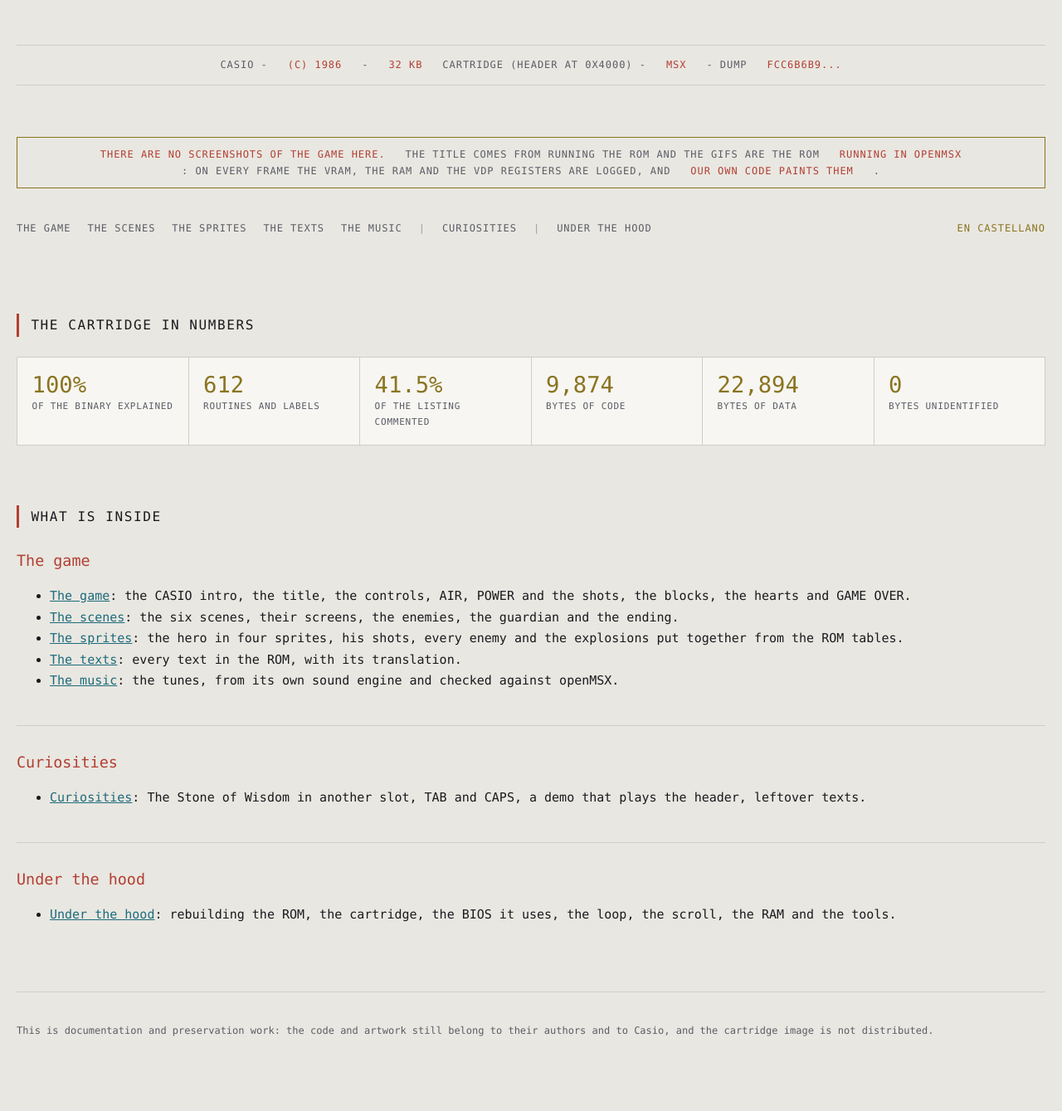
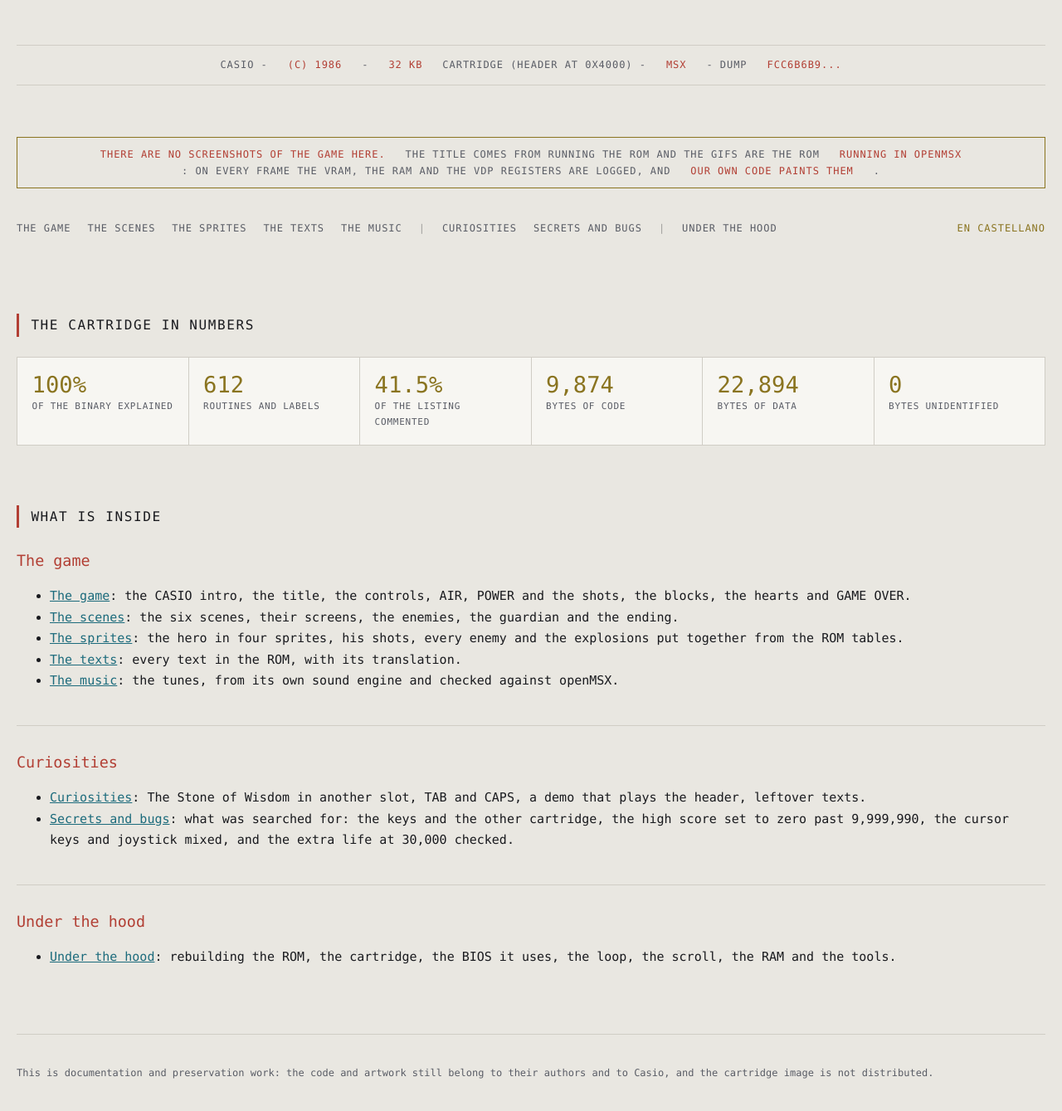
Before and after one commit to antxiko/SealOfHades-disassembly, a Jekyll site: the page docs/index.html, which Jekyll copies as it is, in a window 1280 px wide and 1400 px high, scrolled down 559 px. Shown: the top 1339 px of the window at 83% size. Built offline with Jekyll 4.4.1, drawn with Linux system fonts in a browser that asks for light colours.

Commit message:
Secretos y fallos: las teclas, el record a cero y la palanca; la vida de los 30.000 comprobada
Nueva pagina SECRETS-AND-BUGS / SECRETOS-Y-FALLOS. Ejecutando puntos_suma: al pasar de 999.999 por
dentro copia al record los puntos ya dados la vuelta; a los 3.000 por dentro llama a leon_suma y
apunta 0xE02D (la nota decia 0xE03A, la casilla de TAB: copiada de otro cartucho, corregida).
La palanca, el OR de los dos GTSTCK.

Co-Authored-By: Claude Opus 5.5 <noreply@anthropic.com>

```diff
--- a/docs/es/index.html
+++ b/docs/es/index.html
@@ -89,10 +89,10 @@ audio{display:block;width:100%;max-width:640px;margin:.75rem 0 1.5rem}
 </header>
 <p class="ficha" style="border:1px solid var(--oro);padding:.8em 1em;margin:1.5em 0">
 <b>Aqu&iacute; no hay capturas del juego.</b> El t&iacute;tulo sale de ejecutar la ROM y los GIF son la ROM <b>funcionando en openMSX</b>: en cada cuadro se apuntan la VRAM, la RAM y los registros del VDP, y <b>c&oacute;digo nuestro los pinta</b>.</p>
-<nav><a href="LA-PARTIDA.html">La partida</a><a href="LAS-ESCENAS.html">Las escenas</a><a href="LOS-SPRITES.html">Los sprites</a><a href="LOS-TEXTOS.html">Los textos</a><a href="LA-MUSICA.html">La m&uacute;sica</a><span style="opacity:.35">|</span><a href="CURIOSIDADES.html">Curiosidades</a><span style="opacity:.35">|</span><a href="POR-DENTRO.html">Por dentro</a><a href="../" style="margin-left:auto;color:var(--oro)">In English</a></nav>
+<nav><a href="LA-PARTIDA.html">La partida</a><a href="LAS-ESCENAS.html">Las escenas</a><a href="LOS-SPRITES.html">Los sprites</a><a href="LOS-TEXTOS.html">Los textos</a><a href="LA-MUSICA.html">La m&uacute;sica</a><span style="opacity:.35">|</span><a href="CURIOSIDADES.html">Curiosidades</a><a href="SECRETOS-Y-FALLOS.html">Secretos y fallos</a><span style="opacity:.35">|</span><a href="POR-DENTRO.html">Por dentro</a><a href="../" style="margin-left:auto;color:var(--oro)">In English</a></nav>
 <section id="numbers">
   <h2>El cartucho en cifras</h2>
   <div class="cifras"><div class="cifra"><b>100 %</b><span>del binario explicado</span></div><div class="cifra"><b>612</b><span>rutinas y etiquetas</span></div><div class="cifra"><b>41,5 %</b><span>del listado comentado</span></div><div class="cifra"><b>9.874</b><span>bytes de código</span></div><div class="cifra"><b>22.894</b><span>bytes de datos</span></div><div class="cifra"><b>0</b><span>bytes sin identificar</span></div></div>
 </section>
-<section id="pages"><h2>Lo que hay dentro</h2><div class="hall"><h3>El juego</h3><ul><li><a href="LA-PARTIDA.html">La partida</a>: la presentaci&oacute;n de CASIO, el t&iacute;tulo, los mandos, AIR, POWER y los disparos, los bloques, los corazones y GAME OVER.</li><li><a href="LAS-ESCENAS.html">Las escenas</a>: las seis escenas, sus pantallas, los enemigos, el guardi&aacute;n y el final.</li><li><a href="LOS-SPRITES.html">Los sprites</a>: el protagonista en cuatro sprites, sus disparos, cada enemigo y las explosiones montados desde la ROM.</li><li><a href="LOS-TEXTOS.html">Los textos</a>: todos los textos de la ROM, con su traducci&oacute;n.</li><li><a href="LA-MUSICA.html">La m&uacute;sica</a>: las m&uacute;sicas, de su propio motor de sonido y cotejadas con openMSX.</li></ul></div><div class="hall"><h3>Curiosidades</h3><ul><li><a href="CURIOSIDADES.html">Curiosidades</a>: The Stone of Wisdom en otro slot, TAB y CAPS, una demostraci&oacute;n que juega la cabecera, textos sobrantes.</li></ul></div><div class="hall"><h3>Por dentro</h3><ul><li><a href="POR-DENTRO.html">Por dentro</a>: rehacer la ROM, el cartucho, la BIOS que usa, el bucle, el avance de la pantalla, la RAM y las herramientas.</li></ul></div></section>
+<section id="pages"><h2>Lo que hay dentro</h2><div class="hall"><h3>El juego</h3><ul><li><a href="LA-PARTIDA.html">La partida</a>: la presentaci&oacute;n de CASIO, el t&iacute;tulo, los mandos, AIR, POWER y los disparos, los bloques, los corazones y GAME OVER.</li><li><a href="LAS-ESCENAS.html">Las escenas</a>: las seis escenas, sus pantallas, los enemigos, el guardi&aacute;n y el final.</li><li><a href="LOS-SPRITES.html">Los sprites</a>: el protagonista en cuatro sprites, sus disparos, cada enemigo y las explosiones montados desde la ROM.</li><li><a href="LOS-TEXTOS.html">Los textos</a>: todos los textos de la ROM, con su traducci&oacute;n.</li><li><a href="LA-MUSICA.html">La m&uacute;sica</a>: las m&uacute;sicas, de su propio motor de sonido y cotejadas con openMSX.</li></ul></div><div class="hall"><h3>Curiosidades</h3><ul><li><a href="CURIOSIDADES.html">Curiosidades</a>: The Stone of Wisdom en otro slot, TAB y CAPS, una demostraci&oacute;n que juega la cabecera, textos sobrantes.</li><li><a href="SECRETOS-Y-FALLOS.html">Secretos y fallos</a>: lo que se ha buscado: las teclas y el otro cartucho, el r&eacute;cord a cero pasados los 9.999.990, los cursores y el mando que se mezclan, y la vida de m&aacute;s a los 30.000 comprobada.</li></ul></div><div class="hall"><h3>Por dentro</h3><ul><li><a href="POR-DENTRO.html">Por dentro</a>: rehacer la ROM, el cartucho, la BIOS que usa, el bucle, el avance de la pantalla, la RAM y las herramientas.</li></ul></div></section>
 <footer><p>Esto es trabajo de documentación y preservación: el código y los gráficos siguen siendo de sus autores y de Casio, y la imagen del cartucho no se distribuye.</p></footer>
--- a/docs/index.html
+++ b/docs/index.html
@@ -89,10 +89,10 @@ audio{display:block;width:100%;max-width:640px;margin:.75rem 0 1.5rem}
 </header>
 <p class="ficha" style="border:1px solid var(--oro);padding:.8em 1em;margin:1.5em 0">
 <b>There are no screenshots of the game here.</b> The title comes from running the ROM and the GIFs are the ROM <b>running in openMSX</b>: on every frame the VRAM, the RAM and the VDP registers are logged, and <b>our own code paints them</b>.</p>
-<nav><a href="THE-GAME.html">The game</a><a href="THE-SCENES.html">The scenes</a><a href="THE-SPRITES.html">The sprites</a><a href="THE-TEXTS.html">The texts</a><a href="THE-MUSIC.html">The music</a><span style="opacity:.35">|</span><a href="CURIOSITIES.html">Curiosities</a><span style="opacity:.35">|</span><a href="UNDER-THE-HOOD.html">Under the hood</a><a href="es/" style="margin-left:auto;color:var(--oro)">En castellano</a></nav>
+<nav><a href="THE-GAME.html">The game</a><a href="THE-SCENES.html">The scenes</a><a href="THE-SPRITES.html">The sprites</a><a href="THE-TEXTS.html">The texts</a><a href="THE-MUSIC.html">The music</a><span style="opacity:.35">|</span><a href="CURIOSITIES.html">Curiosities</a><a href="SECRETS-AND-BUGS.html">Secrets and bugs</a><span style="opacity:.35">|</span><a href="UNDER-THE-HOOD.html">Under the hood</a><a href="es/" style="margin-left:auto;color:var(--oro)">En castellano</a></nav>
 <section id="numbers">
   <h2>The cartridge in numbers</h2>
   <div class="cifras"><div class="cifra"><b>100%</b><span>of the binary explained</span></div><div class="cifra"><b>612</b><span>routines and labels</span></div><div class="cifra"><b>41.5%</b><span>of the listing commented</span></div><div class="cifra"><b>9,874</b><span>bytes of code</span></div><div class="cifra"><b>22,894</b><span>bytes of data</span></div><div class="cifra"><b>0</b><span>bytes unidentified</span></div></div>
 </section>
-<section id="pages"><h2>What is inside</h2><div class="hall"><h3>The game</h3><ul><li><a href="THE-GAME.html">The game</a>: the CASIO intro, the title, the controls, AIR, POWER and the shots, the blocks, the hearts and GAME OVER.</li><li><a href="THE-SCENES.html">The scenes</a>: the six scenes, their screens, the enemies, the guardian and the ending.</li><li><a href="THE-SPRITES.html">The sprites</a>: the hero in four sprites, his shots, every enemy and the explosions put together from the ROM tables.</li><li><a href="THE-TEXTS.html">The texts</a>: every text in the ROM, with its translation.</li><li><a href="THE-MUSIC.html">The music</a>: the tunes, from its own sound engine and checked against openMSX.</li></ul></div><div class="hall"><h3>Curiosities</h3><ul><li><a href="CURIOSITIES.html">Curiosities</a>: The Stone of Wisdom in another slot, TAB and CAPS, a demo that plays the header, leftover texts.</li></ul></div><div class="hall"><h3>Under the hood</h3><ul><li><a href="UNDER-THE-HOOD.html">Under the hood</a>: rebuilding the ROM, the cartridge, the BIOS it uses, the loop, the scroll, the RAM and the tools.</li></ul></div></section>
+<section id="pages"><h2>What is inside</h2><div class="hall"><h3>The game</h3><ul><li><a href="THE-GAME.html">The game</a>: the CASIO intro, the title, the controls, AIR, POWER and the shots, the blocks, the hearts and GAME OVER.</li><li><a href="THE-SCENES.html">The scenes</a>: the six scenes, their screens, the enemies, the guardian and the ending.</li><li><a href="THE-SPRITES.html">The sprites</a>: the hero in four sprites, his shots, every enemy and the explosions put together from the ROM tables.</li><li><a href="THE-TEXTS.html">The texts</a>: every text in the ROM, with its translation.</li><li><a href="THE-MUSIC.html">The music</a>: the tunes, from its own sound engine and checked against openMSX.</li></ul></div><div class="hall"><h3>Curiosities</h3><ul><li><a href="CURIOSITIES.html">Curiosities</a>: The Stone of Wisdom in another slot, TAB and CAPS, a demo that plays the header, leftover texts.</li><li><a href="SECRETS-AND-BUGS.html">Secrets and bugs</a>: what was searched for: the keys and the other cartridge, the high score set to zero past 9,999,990, the cursor keys and joystick mixed, and the extra life at 30,000 checked.</li></ul></div><div class="hall"><h3>Under the hood</h3><ul><li><a href="UNDER-THE-HOOD.html">Under the hood</a>: rebuilding the ROM, the cartridge, the BIOS it uses, the loop, the scroll, the RAM and the tools.</li></ul></div></section>
 <footer><p>This is documentation and preservation work: the code and artwork still belong to their authors and to Casio, and the cartridge image is not distributed.</p></footer>
--- a/tools/contenido_web.py
+++ b/tools/contenido_web.py
@@ -89,7 +89,10 @@ PAGINAS = [
       "las m&uacute;sicas, de su propio motor de sonido y cotejadas con openMSX")],
     [("CURIOSITIES.html", "CURIOSIDADES.html", "Curiosities", "Curiosidades",
       "The Stone of Wisdom in another slot, TAB and CAPS, a demo that plays the header, leftover texts",
-      "The Stone of Wisdom en otro slot, TAB y CAPS, una demostraci&oacute;n que juega la cabecera, textos sobrantes")],
+      "The Stone of Wisdom en otro slot, TAB y CAPS, una demostraci&oacute;n que juega la cabecera, textos sobrantes"),
+     ("SECRETS-AND-BUGS.html", "SECRETOS-Y-FALLOS.html", "Secrets and bugs", "Secretos y fallos",
+      "what was searched for: the keys and the other cartridge, the high score set to zero past 9,999,990, the cursor keys and joystick mixed, and the extra life at 30,000 checked",
+      "lo que se ha buscado: las teclas y el otro cartucho, el r&eacute;cord a cero pasados los 9.999.990, los cursores y el mando que se mezclan, y la vida de m&aacute;s a los 30.000 comprobada")],
     [("UNDER-THE-HOOD.html", "POR-DENTRO.html", "Under the hood", "Por dentro",
       "rebuilding the ROM, the cartridge, the BIOS it uses, the loop, the scroll, the RAM and the tools",
       "rehacer la ROM, el cartucho, la BIOS que usa, el bucle, el avance de la pantalla, la RAM y las herramientas")],
```
Also changed, not shown: docs/SECRETS-AND-BUGS.md (added, +43 -0 lines), docs/_layouts/en.html (+1 -1 lines), docs/_layouts/es.html (+1 -1 lines), docs/es/SECRETOS-Y-FALLOS.md (added, +46 -0 lines), tests/test_web.py (+1 -1 lines), 2 other files.
